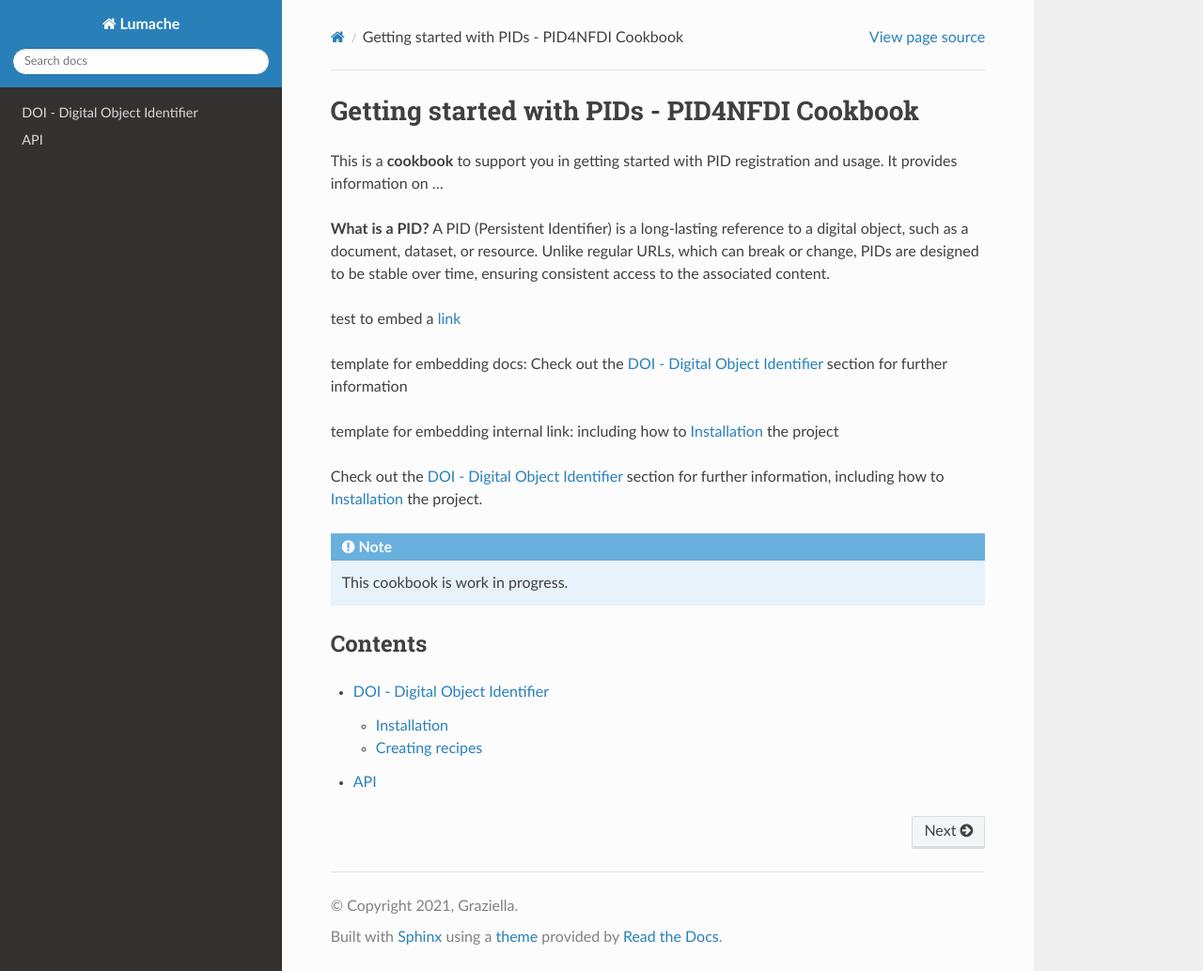
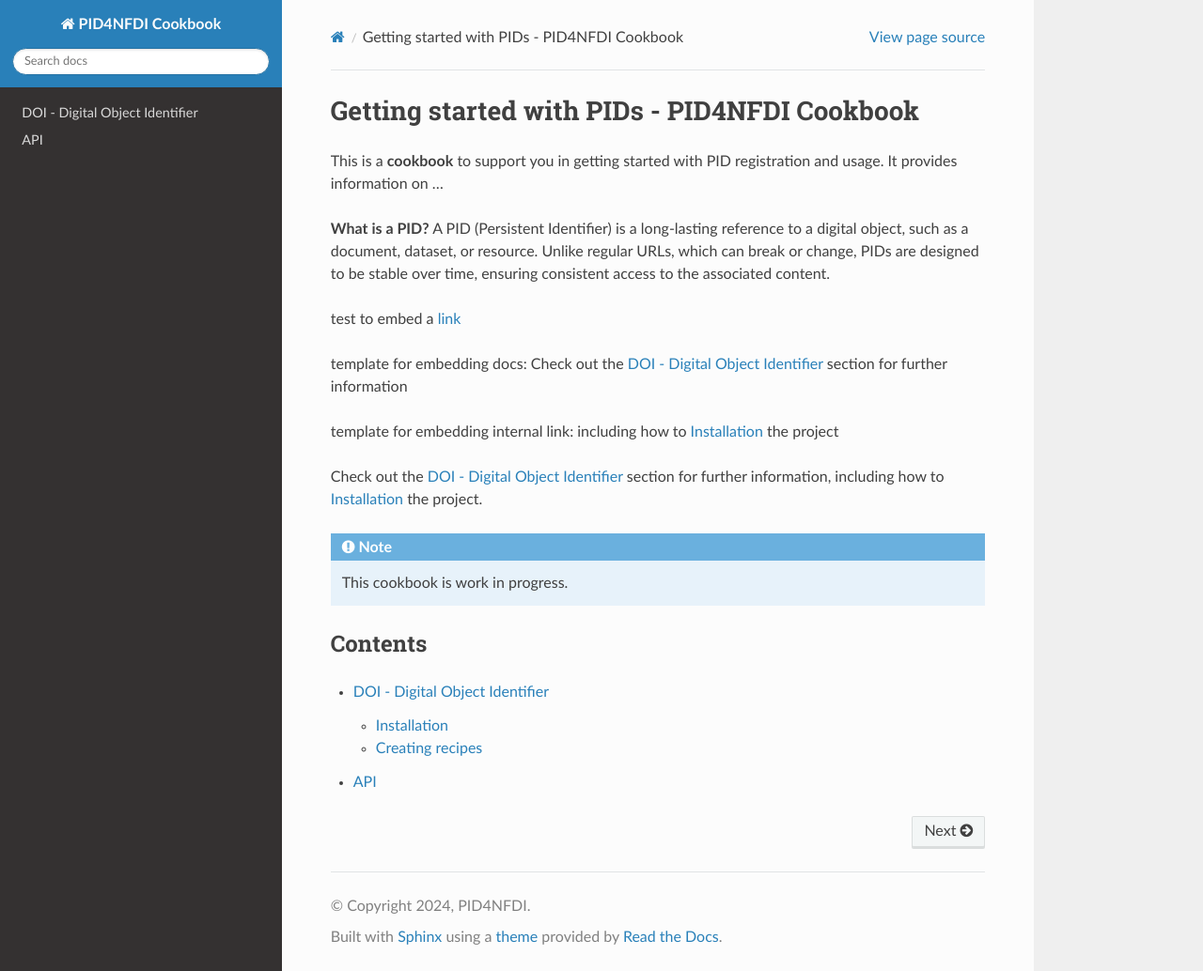
Before and after one commit to stephw-tib/pid4nfdi-training, a Sphinx documentation site: the page built from docs/source/index.rst, in a window 1280 px wide and 1034 px high. Shown: the whole window at 94% size. Built offline with Sphinx 7.4.7 and the Read the Docs theme 3.1.0, drawn with Linux system fonts in a browser that asks for light colours.

Commit message:
Update conf.py
title

```diff
--- a/docs/source/conf.py
+++ b/docs/source/conf.py
@@ -2,9 +2,9 @@
 
 # -- Project information
 
-project = 'Lumache'
-copyright = '2021, Graziella'
-author = 'Graziella'
+project = 'PID4NFDI Cookbook'
+copyright = '2024, PID4NFDI'
+author = 'PID4NFDI'
 
 release = '0.1'
 version = '0.1.0'
```
